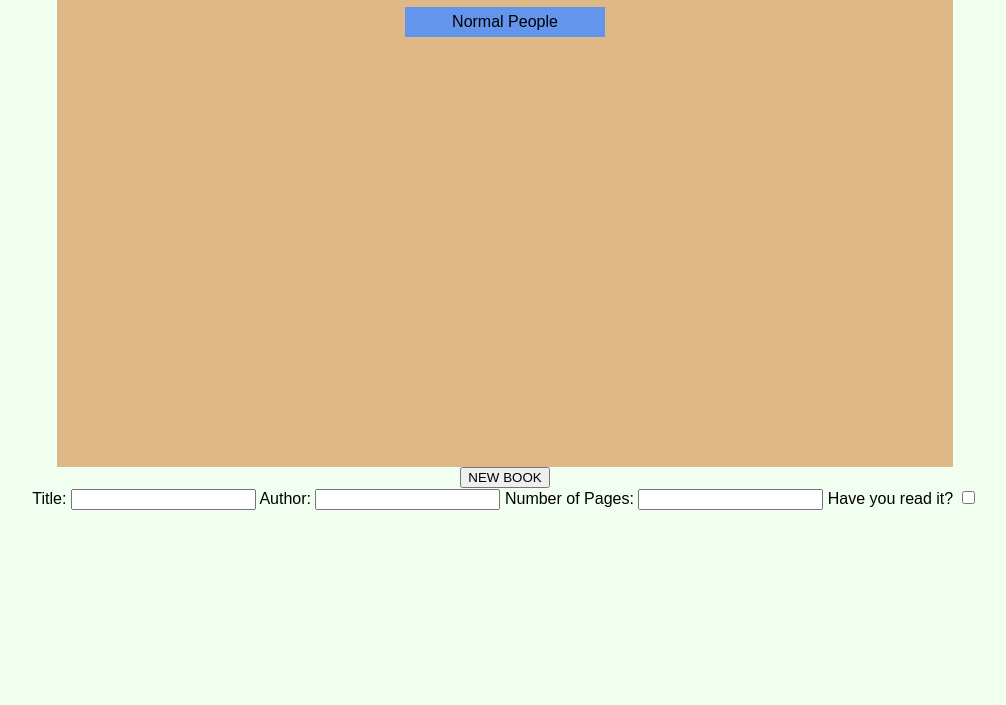
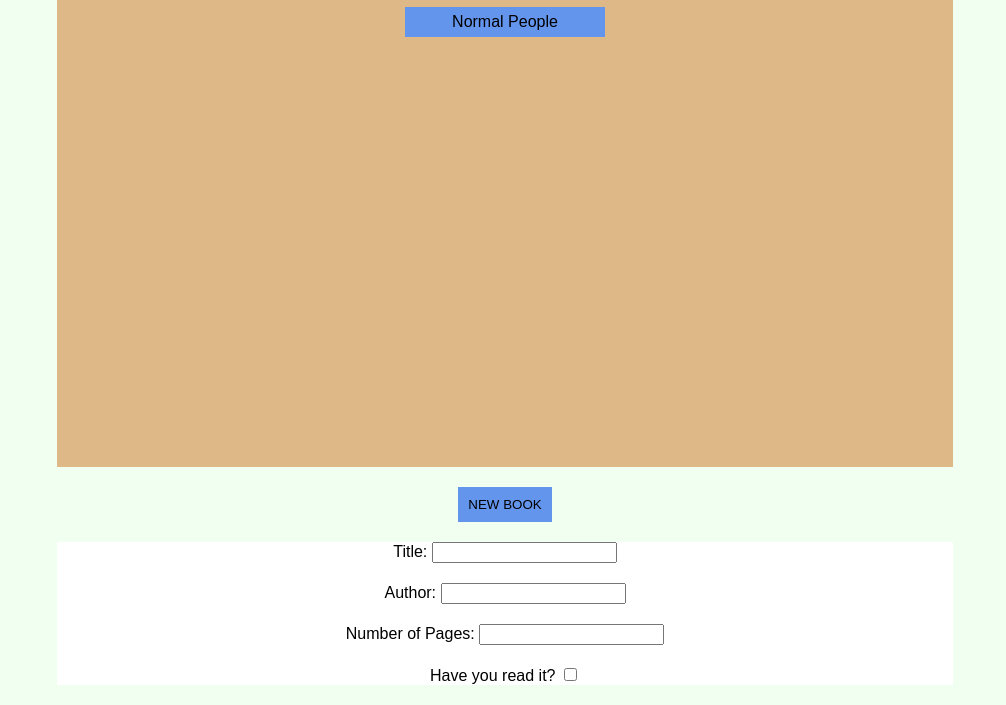
Before and after one commit to sheacronin/library, a plain HTML site: page index.html in a window 1280 px wide. Shown: the part 113-818 px from the top of the page, without its empty margins (135-1141 px from the left). Drawn offline with Linux system fonts and the light colour scheme.

Commit message:
Add basic styling to new book form

```diff
--- a/index.html
+++ b/index.html
@@ -15,17 +15,25 @@
     <button>NEW BOOK</button>
 
     <form>
+        <div>
             <label for="title">Title:</label>
             <input type="text" name="title" id="title">
+        </div>
 
+        <div>
             <label for="author">Author:</label>
             <input type="text" name="author" id="author">
+        </div>
 
+        <div>
             <label for="pages">Number of Pages:</label>
             <input type="number" name="pages" id="pages">
+        </div>
 
+        <div>
             <label for="read">Have you read it?</label>
             <input type="checkbox" name="read" id="read">
+        </div>
     </form>
 
 </body>
--- a/style.css
+++ b/style.css
@@ -21,3 +21,21 @@ body {
     justify-content: center;
     align-items: center;
 }
+
+button {
+    border: none;
+    margin: 20px auto 0 auto;
+    padding: 10px;
+    background-color: cornflowerblue;
+}
+
+form {
+    background-color: white;
+    width: 70vw;
+    margin: 20px auto;
+    text-align: center;
+}
+
+form div {
+    margin: 20px auto 0 auto;
+}
```
Lines whose indentation alone changed are shown as unchanged.
